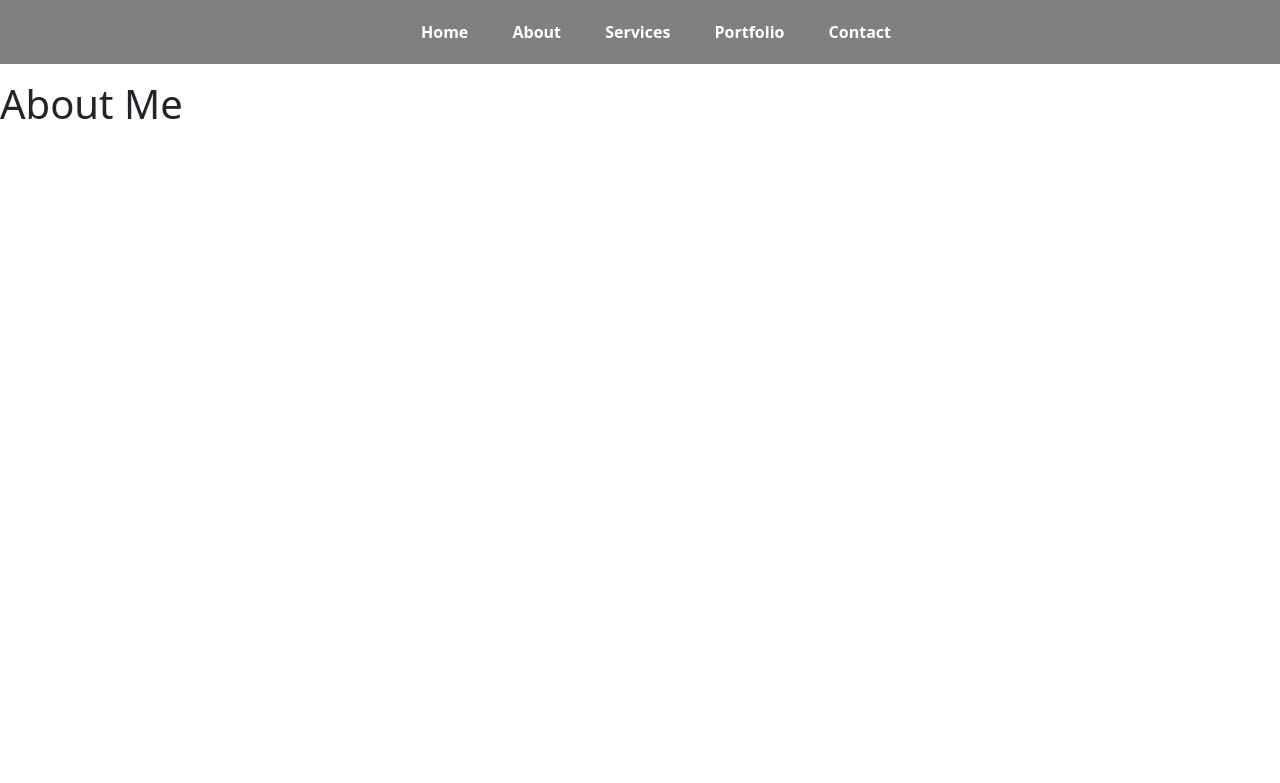
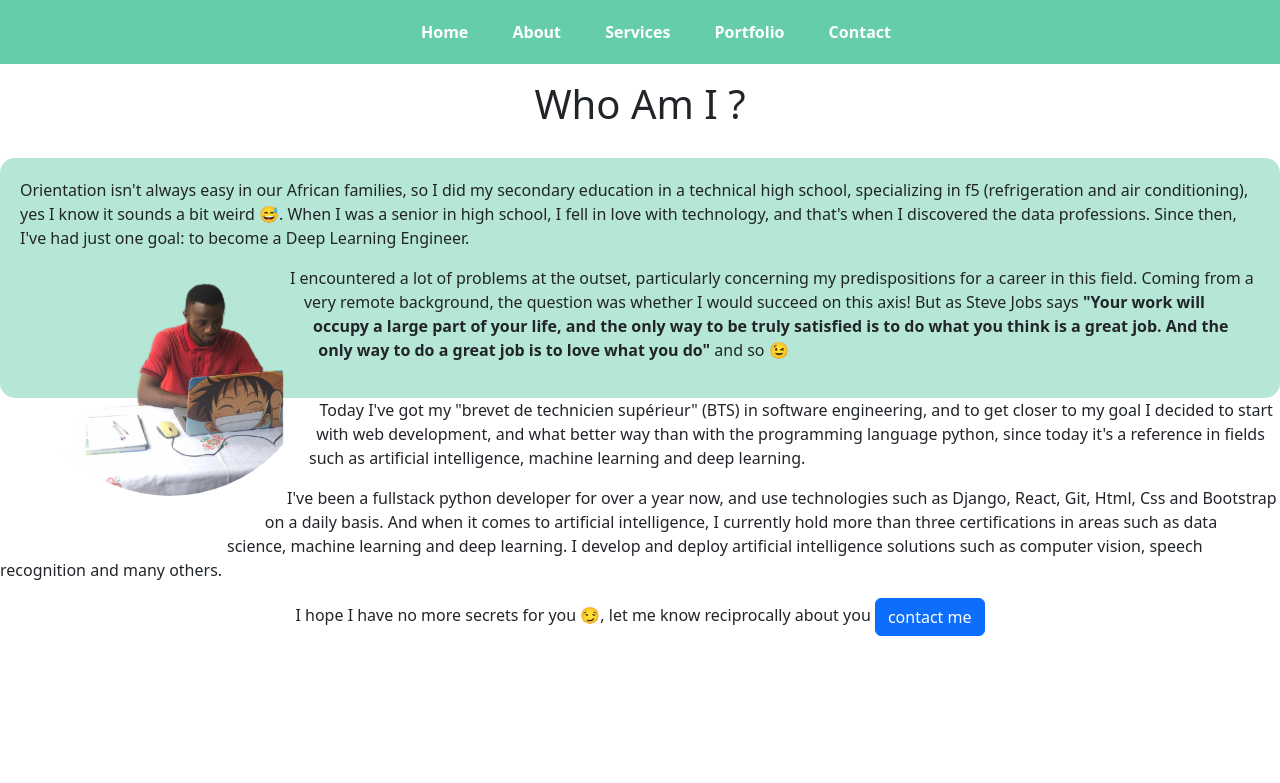
Before and after one commit to djokodev/my_website, a Django app: page /about in a window 1280 px wide. Shown: the top 783 px of the page. Run offline with Django 4.2, Linux system fonts and the light colour scheme; some libraries are stand-ins or nearby versions.

Commit message:
premiere version de la page about fini, debut de la page service

```diff
--- /dev/null
+++ b/my_site/static/my_site/moi.css
@@ -0,0 +1,30 @@
+.moi {
+    width: 300px;
+    height: 300px;
+    border-radius: 50%;
+    float: left;
+    shape-outside: margin-box;
+    margin: -30px 0 50px 0px;
+}
+
+h1 {
+    text-align: center;
+}
+
+
+.container1 {
+    max-width: 1300px;
+    margin: 0 auto;
+    padding: 20px;
+    border-radius: 15px;
+    margin-top: 30px;
+    background-color: #b6e6d6;
+}
+
+.citation {
+    font-weight: bold;
+}
+
+.endabout {
+    text-align: center;
+}
--- a/my_site/static/my_site/navbar.css
+++ b/my_site/static/my_site/navbar.css
@@ -1,6 +1,6 @@
 
 nav {
-    background-color: #808080;
+    background-color: #66CDAA;
     text-align: center;
     align-items: center;
     justify-content: space-between;
@@ -18,6 +18,6 @@ nav ul li a{
 }
 
 nav ul li a:hover{
-    color: #66CDAA;
+    color: black;
     transition: .3s;
 }
--- a/my_site/templates/about.html
+++ b/my_site/templates/about.html
@@ -1,6 +1,55 @@
-{% extends 'base.html' %}
+{% extends 'base.html' %} {% block content %} {% load static %}
+<head>
+  <meta charset="UTF-8" />
+  <title>About</title>
+  <link rel="stylesheet" href="{% static 'my_site/moi.css'%}" />
+</head>
+<h1>Who Am I ?</h1>
 
+<body class="moibody">
+  <div class="container1">
+    <p>
+      Orientation isn't always easy in our African families, so I did my
+      secondary education in a technical high school, specializing in f5
+      (refrigeration and air conditioning), yes I know it sounds a bit weird 😅.
+      When I was a senior in high school, I fell in love with technology, and
+      that's when I discovered the data professions. Since then, I've had just
+      one goal: to become a Deep Learning Engineer.
+      <img class="moi" src="{% static 'my_site/moi2.png' %}" alt="image" />
+    </p>
 
-    {% block content %}
-        <h1>About Me</h1>
-    {% endblock %}
+    <p>
+      I encountered a lot of problems at the outset, particularly concerning my
+      predispositions for a career in this field. Coming from a very remote
+      background, the question was whether I would succeed on this axis! But as
+      Steve Jobs says
+      <span class="citation"
+        >"Your work will occupy a large part of your life, and the only way to
+        be truly satisfied is to do what you think is a great job. And the only
+        way to do a great job is to love what you do"</span
+      >
+      and so 😉
+    </p>
+  </div>
+  <p>
+    Today I've got my "brevet de technicien supérieur" (BTS) in software
+    engineering, and to get closer to my goal I decided to start with web
+    development, and what better way than with the programming language python,
+    since today it's a reference in fields such as artificial intelligence,
+    machine learning and deep learning.
+  </p>
+  <p>
+    I've been a fullstack python developer for over a year now, and use
+    technologies such as Django, React, Git, Html, Css and Bootstrap on a daily
+    basis. And when it comes to artificial intelligence, I currently hold more
+    than three certifications in areas such as data science, machine learning
+    and deep learning. I develop and deploy artificial intelligence solutions
+    such as computer vision, speech recognition and many others.
+  </p>
+
+  <p class="endabout">
+    I hope I have no more secrets for you 😏, let me know reciprocally about you
+    <a class="btn btn-primary" href="{% url 'contact' %}">contact me</a>
+  </p>
+</body>
+{% endblock %}
--- a/my_site/views.py
+++ b/my_site/views.py
@@ -20,7 +20,7 @@ def contact(request):
     return render(request, "contact.html")
 
 def download(request):
-    file = os.path.join(settings.BASE_DIR, 'my_site/static/my_site/cv.pdf')
+    file = os.path.join(settings.BASE_DIR, 'my_site/static/my_site/moncv.pdf')
 
     fileOpened = open(file, 'rb')
 
--- a/templates/base.html
+++ b/templates/base.html
@@ -2,9 +2,21 @@
 
 <html>
   <head>
-        <link href="{% static 'my_site/navbar.css' %}" rel="stylesheet" type="text/css">
-        <link href="https://cdn.jsdelivr.net/npm/bootstrap@5.3.0/dist/css/bootstrap.min.css" rel="stylesheet" integrity="sha384-9ndCyUaIbzAi2FUVXJi0CjmCapSmO7SnpJef0486qhLnuZ2cdeRhO02iuK6FUUVM" crossorigin="anonymous">
-        <script src="https://kit.fontawesome.com/c7b0caeecd.js" crossorigin="anonymous"></script>
+    <link
+      href="{% static 'my_site/navbar.css' %}"
+      rel="stylesheet"
+      type="text/css"
+    />
+    <link
+      href="https://cdn.jsdelivr.net/npm/bootstrap@5.3.0/dist/css/bootstrap.min.css"
+      rel="stylesheet"
+      integrity="sha384-9ndCyUaIbzAi2FUVXJi0CjmCapSmO7SnpJef0486qhLnuZ2cdeRhO02iuK6FUUVM"
+      crossorigin="anonymous"
+    />
+    <script
+      src="https://kit.fontawesome.com/c7b0caeecd.js"
+      crossorigin="anonymous"
+    ></script>
   </head>
 
   <div class="hero">
@@ -18,10 +30,6 @@
       </ul>
     </nav>
   </div>
-
 </html>
 
-
-  {% block content %}
-
-  {% endblock %}
+{% block content %} {% endblock %}
```
Also changed, not shown: my_site/static/my_site/home.css (+6 -4 lines), my_site/templates/home.html (+47 -22 lines), my_site/static/my_site/moi1.png (added), my_site/static/my_site/moi2.png (added), my_site/static/my_site/moi3.png (added), my_site/static/my_site/w1.png (added), my_site/static/my_site/w2.png (added), 2 other files. Lines whose indentation alone changed are shown as unchanged.
